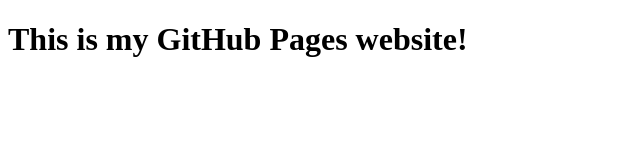
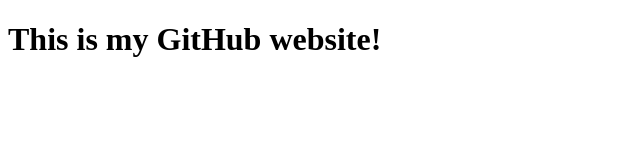
Before and after one commit to mhrsh-dev/mhrsh-dev.github.io, a plain HTML site: page index.html in a window 1280 px wide. Shown: the whole page, without its empty margins (0-640 px from the left). Drawn offline with Linux system fonts and the light colour scheme.

Commit message:
removed word

```diff
--- a/index.html
+++ b/index.html
@@ -4,6 +4,6 @@
         <title>My Site.</title>
     </head>
     <body>
-        <h1>This is my GitHub Pages website!</h1>
+        <h1>This is my GitHub website!</h1>
     </body>
 </html>
```
